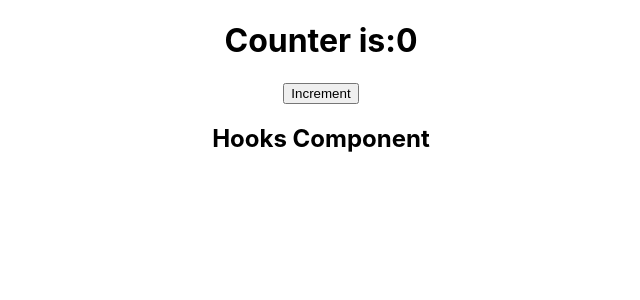
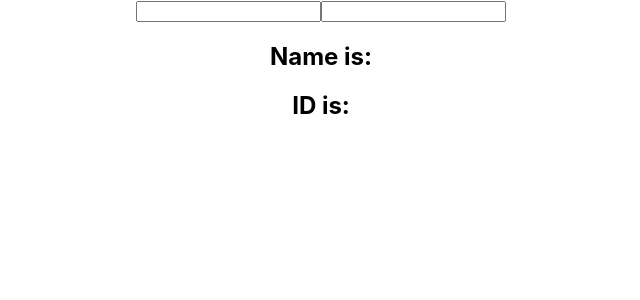
Before and after one commit to fahim27/React, a React (Create React App) app in the folder hello/: page / in a window 1280 px wide. Shown: the top 300 px of the page, without its empty margins (319-959 px from the left). Built offline with nearby package versions, Linux system fonts and the light colour scheme.

Commit message:
using hooks with object

```diff
--- a/hello/src/App.js
+++ b/hello/src/App.js
@@ -20,11 +20,12 @@ import A from "./components/CONTEXT/A";
 import {UserProvider} from './components/CONTEXT/context'
 import Post from './components/HTTPS/Post';
 import HooksCounter from './components/HOOKS/HooksCounter';
+import HooksWithObject from './components/HOOKS/HooksWithObject';
 function App() {
   return (
 
     <div className="App">
-      <HooksCounter></HooksCounter>
+      <HooksWithObject></HooksWithObject>
 
     </div>
 
--- /dev/null
+++ b/hello/src/components/HOOKS/HooksWithObject.js
@@ -0,0 +1,19 @@
+import React, { useState } from 'react'
+
+export default function HooksWithObject() {
+
+    const [info, setInfo] = useState({
+        name: "",
+        id: ""
+    })
+    return (
+        <div>
+            <form>
+                <input type="text" value={info.name} onChange={(e) => setInfo({ ...info, name: e.target.value })} />
+                <input type="text" value={info.id} onChange={(e) => setInfo({ ...info, id: e.target.value })} />
+            </form>
+            <h2>Name is:{info.name}</h2>
+            <h2>ID is:{info.id}</h2>
+        </div>
+    )
+}
```
